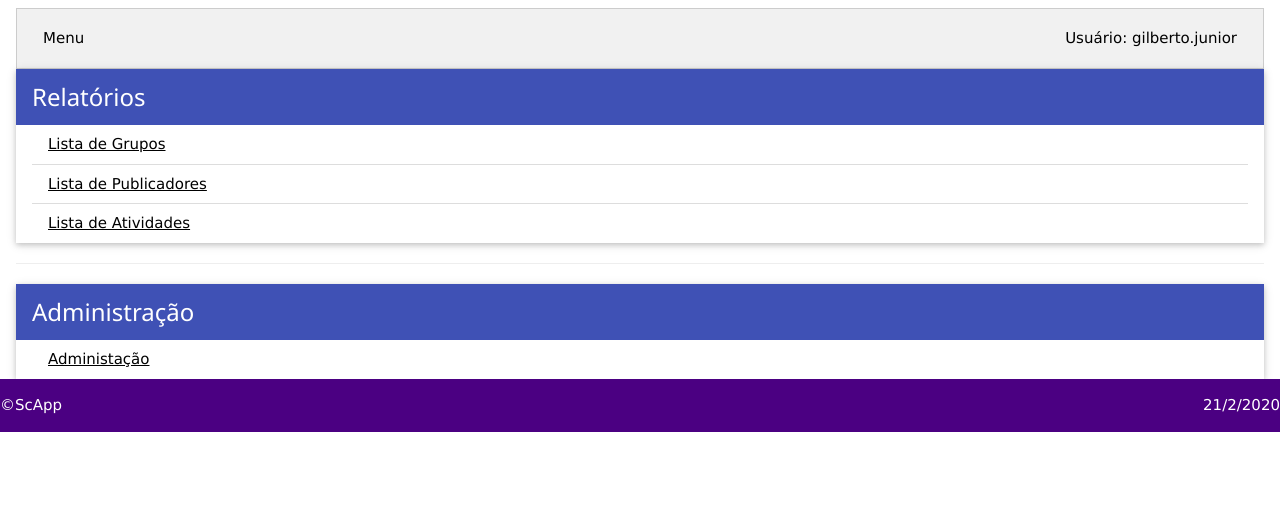
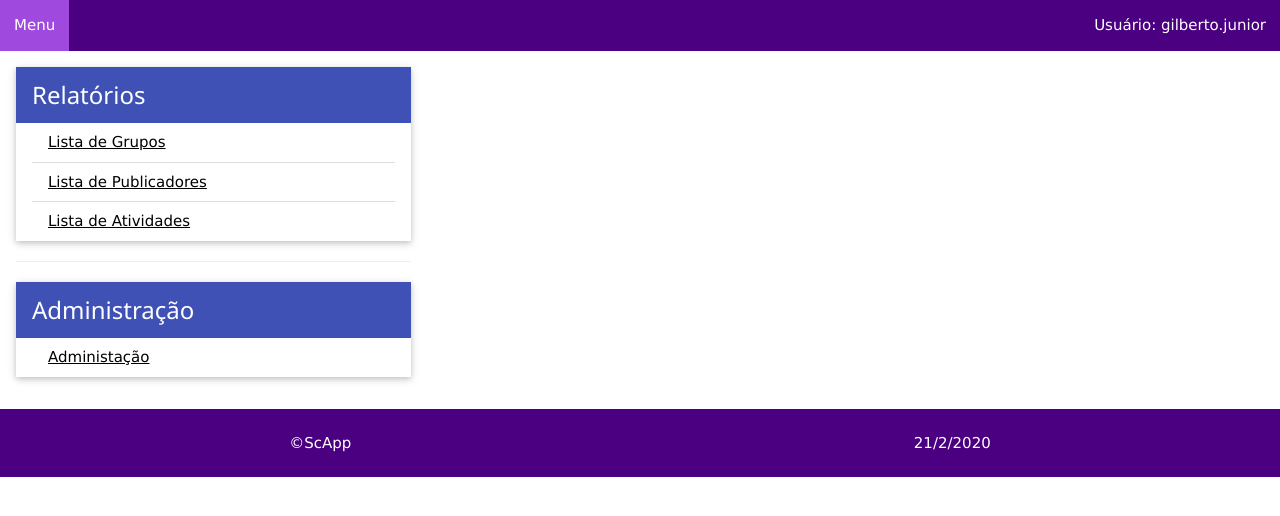
Before and after one commit to gagjunior/ScApp, a Django app: page /publicadores/ in a window 1280 px wide. Shown: the top 516 px of the page. Run offline with Django 3.2, Linux system fonts and the light colour scheme; a user stored in the database is signed in; some libraries are stand-ins or nearby versions.

Commit message:
Atualização do layout

```diff
--- a/publicadores/static/css/site.css
+++ b/publicadores/static/css/site.css
@@ -1,10 +1,40 @@
+* {
+    box-sizing: border-box;
+}
+
+.menu_nav{
+    list-style-type: none;
+    margin: 0;
+    padding: 0;
+    overflow: hidden;
+    background-color: indigo;
+}
+
+.menu_nav li{
+    float: left;
+}
+
+.menu_nav a{
+    display: block;
+    color: white;
+    text-align: center;
+    padding: 14px 14px;
+    text-decoration: none;
+}
+
+.menu_nav a:hover{
+    background-color: rgb(160, 73, 223);
+}
+
 .rodape{
     display: flex;
     flex-direction: row;
     flex-wrap: wrap;
-    justify-content: space-between;
+    justify-content: space-around;
     background-color: indigo;
     color: white;
+    margin-top: 32px;
+    padding: 8px;
 }
 
 @media only screen and (min-width: 768px){
@@ -13,4 +43,8 @@
         margin-left: auto;
         margin-right: auto;
     }
+
+    .menu_inicio{
+        max-width: 33.33%;
+    }
 }
--- a/publicadores/templates/index.html
+++ b/publicadores/templates/index.html
@@ -3,7 +3,7 @@
 
 {% block content %}
 <!-- Menu Principal -->
-<div class="w3-container w3-row">
+<div class="menu_inicio w3-container w3-row" style="margin-top: 16px;">
 
     <!-- Sub menu de Relatórios -->
     <div class="w3-card menu_item">
--- a/publicadores/templates/layout.html
+++ b/publicadores/templates/layout.html
@@ -14,12 +14,10 @@
 </head>
 <body>
 
-    <div class="w3-container" style="margin-top: 8px;">
-        <div class="w3-bar w3-border w3-light-grey" style="padding: 10px;">
-            <a href="{% url 'index' %}" class="w3-bar-item w3-button">Menu</a>
-            <a class="w3-bar-item w3-right">Usuário: {{ user.get_username }}</a>
-        </div>
-    </div>
+    <ul class="menu_nav">
+        <li><a href="{% url 'index' %}">Menu</a></li>
+        <li style="float: right;"><a>Usuário: {{ user.get_username }}</a></li>
+    </ul>
 
     {% block content %}{% endblock %}
 
--- a/templates/registration/login.html
+++ b/templates/registration/login.html
@@ -10,6 +10,10 @@
     <title>ScApp - Login</title>
 </head>
 <body>
+
+    <header class="cabecalho">
+        <p></p>
+    </header>
 
     <div class="w3-container login">
         <h1 class="w3-blue w3-center">-- ScApp --</h1>
```
Also changed, not shown: db.sqlite3.
